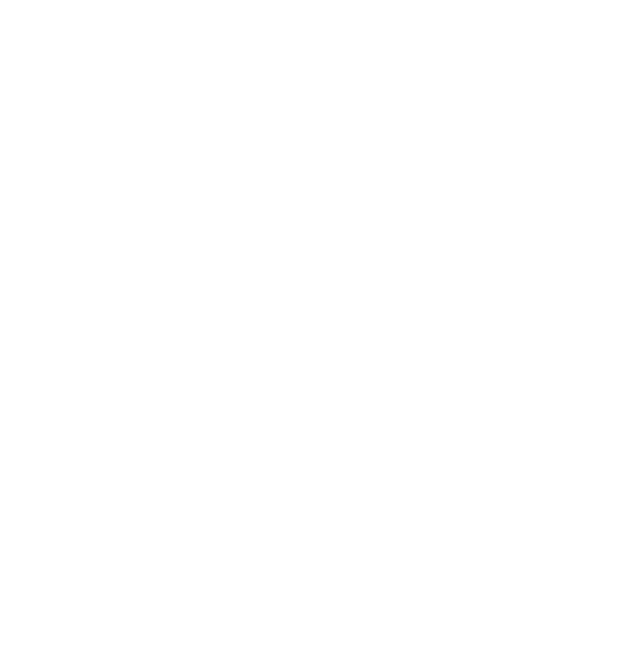
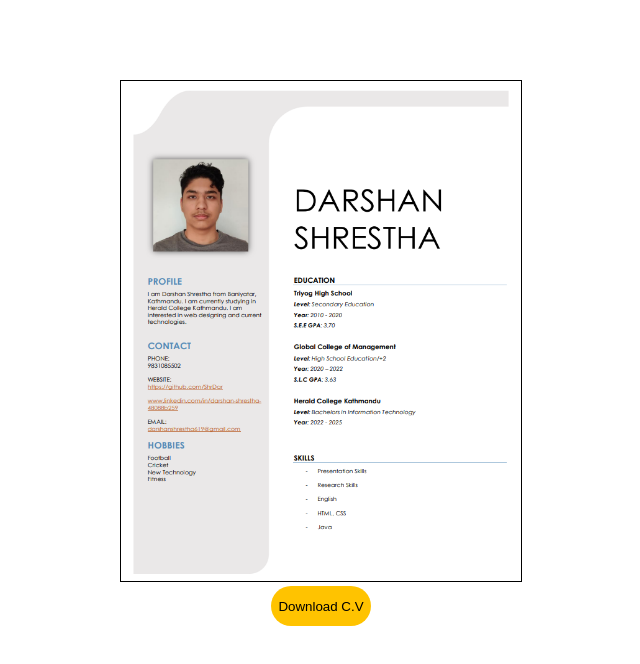
Before and after one commit to ShrDar/Portfolio, a plain HTML site: page contact.html in a window 1280 px wide. Shown: the whole page, without its empty margins (319-959 px from the left). Drawn offline with Linux system fonts and the light colour scheme.

Commit message:
Added: Contact pages CV added + fixed family page

```diff
--- a/contact.css
+++ b/contact.css
@@ -0,0 +1,35 @@
+*{
+    margin: 0;
+    padding: 0
+}
+.container{
+    display: flex;
+    justify-content: center;
+    align-items: center;
+    flex-direction: column;
+}
+.cv{
+    margin-top: 80px;
+    height: fit-content;
+    width: fit-content;
+}
+.cv img{
+    height:500px;
+    width: 400px;
+    border: 1px solid #000;
+}
+.container button[type=submit]{
+    height: 40px;
+    width: 100px;
+    background: #FFC300;
+    color: 000;
+    outline: none;
+    cursor: pointer;
+    border: none;
+    border-radius: 20px;
+}
+.container button:hover{
+    color:#fff;
+    background: #000;
+    transition: 0.3s;
+}
--- a/contact.html
+++ b/contact.html
@@ -0,0 +1,22 @@
+<!DOCTYPE html>
+<html lang="en">
+<head>
+    <meta charset="UTF-8">
+    <meta http-equiv="X-UA-Compatible" content="IE=edge">
+    <meta name="viewport" content="width=device-width, initial-scale=1.0">
+    <link rel="stylesheet" href="contact.css">
+    <title>Contact</title>
+</head>
+<body>
+    <div class="container">
+    <div class="cv">
+        <img src="Pictures/cv.png">
+    </div>
+    <form action="https://drive.google.com/file/d/1C81CprIVzzt9CAfCkBC7O8SuY2RD_YAV/view?usp=share_link">
+        <button type="submit" >Download C.V</button>
+    </form>
+    </div>
+    <script src="contact.js">
+    </script>
+</body>
+</html>
--- a/family.css
+++ b/family.css
@@ -12,7 +12,12 @@ img{
     max-width: 100%;
     display: block;
 }
+header{
+    display: flex;
+    justify-content: center;
+}
 header .heading{
+
     padding-top: 50px;
     font-family: 'Rouge Script', cursive;
     font-size: 40px;
```
Also changed, not shown: Pictures/cv.png (added).
